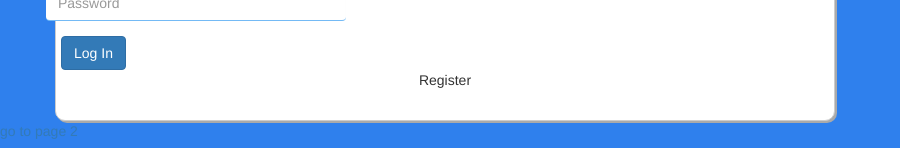
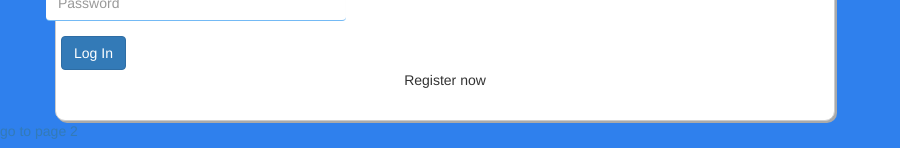
Before and after one commit to ftan95/Seek-Career-Nagivator, an Angular app in the folder h4h-project/: page /home in a window 1280 px wide. Shown: the part 684-832 px from the top of the page, without its empty margins (0-900 px from the left). Built offline with nearby package versions, Linux system fonts and the light colour scheme.

Commit message:
test commit

```diff
--- a/h4h-project/src/app/home/home.component.html
+++ b/h4h-project/src/app/home/home.component.html
@@ -39,7 +39,7 @@
 
                 <div class="row">
                     <div class="col" style="text-align: center;">
-                        <p>Register</p>
+                        <p>Register now</p>
                     </div>
                 </div>
 
```
